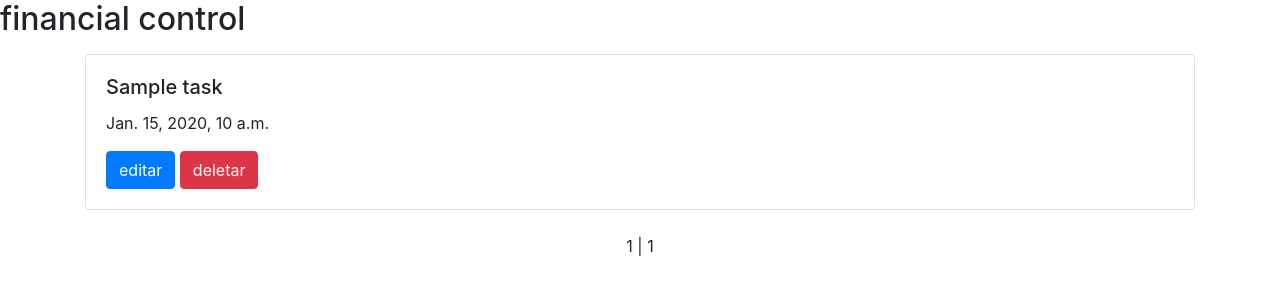
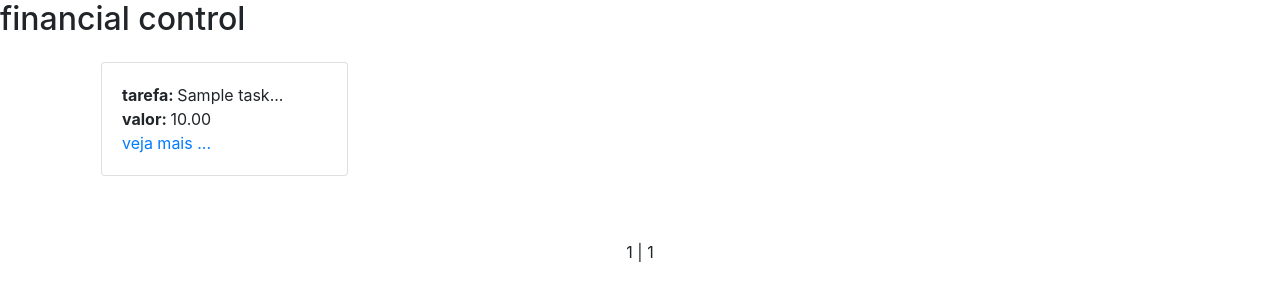
Before and after one commit to pacman2020/financial-control, a Django app: page /task/ in a window 1280 px wide. Shown: the top 301 px of the page. Run offline with Django 3.2, Linux system fonts and the light colour scheme; tables that the repository leaves empty hold one stand-in row (values such as "Sample post").

Commit message:
implemented asset and price fields in the task model

```diff
--- a/task/models.py
+++ b/task/models.py
@@ -4,6 +4,8 @@ from django.contrib.auth.models import User
 class Task(models.Model):
     user_id = models.ForeignKey(User, on_delete=models.CASCADE)
     name = models.CharField(max_length=100)
+    price = models.DecimalField(max_digits=5, decimal_places=2)
+    active = models.BooleanField(default=True)
     create_at = models.DateTimeField(auto_now_add=True)
 
     def __str__(self):
--- a/task/templates/task/list_task.html
+++ b/task/templates/task/list_task.html
@@ -3,22 +3,21 @@
 {% block title %} tasks {% endblock %}
 
 {% block content %}
-
-    <!-- <h2>all tasks</h2> -->
-    {% if tasks %}
-        {% for task in tasks %}
-        <div class="card mt-3">
-            <div class="card-body">
-              <h5 class="card-title">{{task.name}}</h5>
-              <p class="card-text">{{ task.create_at }}</p>
-              <a href="#" class="btn btn-primary">editar</a>
-              <a href="#" class="btn btn-danger">deletar</a>
-            </div>
-          </div>
-        {% endfor %}
-    {% else %}
-        <h3>não ah tarefas</h3>
-    {% endif %}
+<div class="row row-cols-1 row-cols-md-4 p-3">
+  {% for task in tasks%}
+  <div class="col mb-4">
+    <div class="card">
+      <div class="card-body">
+        <strong>tarefa: </strong><span>{{ task.name|slice:"15" }}...</span>
+        <strong>valor: </strong><span>{{ task.price }}</span>
+        <div>
+          <a href="#">veja mais ...</a>
+        </div>
+      </div>
+    </div>
+  </div>
+  {% endfor %}
+</div>
 
     <div class="pagination d-flex justify-content-center m-4">
         <span class="step-link">
```
Also changed, not shown: task/migrations/0002_auto_20201024_2314.py (added).
